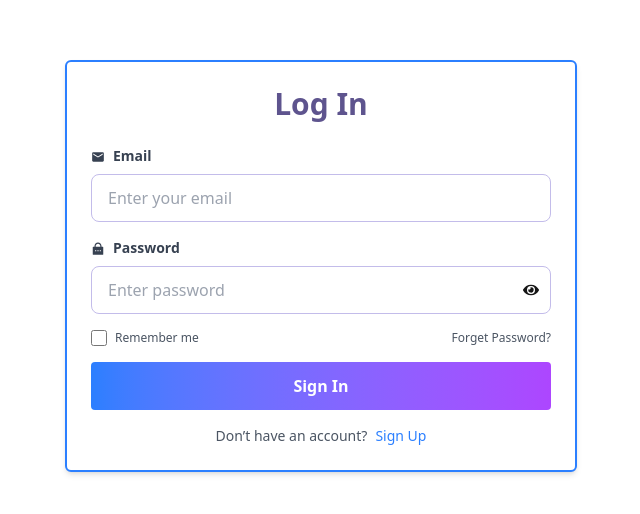
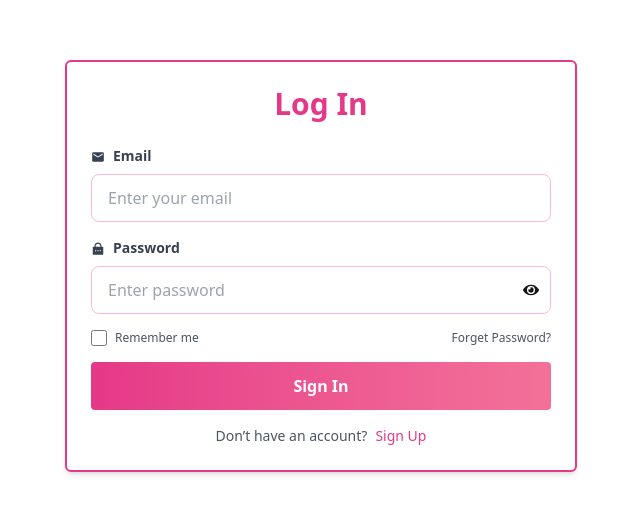
Before and after one commit to GriszlyExe/MyComMission, a Next.js app: page /login in a window 1280 px wide. Shown: the part 134-648 px from the top of the page, without its empty margins (319-959 px from the left). Built offline with nearby package versions, Linux system fonts and the light colour scheme; no server answers.

Commit message:
feat: remember me
- new theme

```diff
--- a/src/app/(auth)/LoginForm.tsx
+++ b/src/app/(auth)/LoginForm.tsx
@@ -41,10 +41,11 @@ export default function LoginForm({
 		actions: FormikHelpers<FormSchema>,
 	) => {
 		try {
-			const { email, password } = values;
+			const { email, password, rememberMe } = values;
 			const { user, token } = await loginService({
 				email,
 				password,
+				rememberMe,
 			});
 
 			if (token) {
@@ -72,7 +73,7 @@ export default function LoginForm({
 					</span>
 				</h1>
 				<Formik
-					initialValues={{ email: "", password: "" }}
+					initialValues={{ email: "", password: "", rememberMe: false }}
 					validationSchema={loginSchema}
 					onSubmit={handleSubmit}
 				>
@@ -158,7 +159,7 @@ export default function LoginForm({
 								<button
 									type="submit"
 									disabled={isSubmitting}
-									className={`w-full rounded px-4 py-3 text-white font-bold focus:outline-none hover:text-primary ${
+									className={`w-full rounded px-4 py-3 text-white font-bold focus:outline-none hover:text-accent hover:text-lg ${
 										isSubmitting
 											? "cursor-not-allowed bg-gray-400"
 											: "bg-gradient-to-r from-primary-content to-secondary-content hover:from-base-200 hover:to-base-300"
--- a/src/app/chat/page.tsx
+++ b/src/app/chat/page.tsx
@@ -1,4 +1,4 @@
-"use client"
+"use client";
 
 import React, { useEffect, useState } from "react";
 import TopNav from "@/app/ui/global/nav-bar";
@@ -15,11 +15,11 @@ const Page = () => {
 	const [showChatWindowMobile, setShowChatWindowMobile] = useState(false);
 	const isMobile = useMediaQuery({ maxWidth: 768 });
 
-  const userId = useAppSelector(state => state.user.user!.userId);
-  const rooms = useAppSelector(state => state.chat.chatRooms);
+	const userId = useAppSelector((state) => state.user.user!.userId);
+	const rooms = useAppSelector((state) => state.chat.chatRooms);
 	const dispatch = useAppDispatch();
 
-  const activeRoom = useAppSelector(state => state.chat.activeRoom);
+	const activeRoom = useAppSelector((state) => state.chat.activeRoom);
 	const activeRoomId = activeRoom?.chatRoomId || null;
 
 	useEffect(() => {
@@ -48,13 +48,17 @@ const Page = () => {
 			</div>
 
 			{/* content */}
-      <div className="mt-20 flex h-[90vh] md:h-[580px] rounded-xl flex-row bg-gray-100 w-full md:w-10/12 justify-around gap-3 p-3 overflow-hidden">
+			<div className="mt-20 flex h-[90vh] w-full flex-row justify-around gap-3 overflow-hidden rounded-xl bg-gray-100 p-3 md:h-[580px] md:w-10/12">
 				{/* Chat rooms list - shown always on desktop, conditionally on mobile */}
 				{(!isMobile || !showChatWindowMobile) && (
-          <div className="flex flex-col w-full md:w-1/4 gap-2 overflow-y-auto scrollbar-hidden p-3 bg-secondary rounded-lg">
+					<div className="flex w-full flex-col gap-2 overflow-y-auto rounded-lg bg-secondary p-3 scrollbar-hidden md:w-1/4">
 						{[...rooms]
-              .sort((a, b) => new Date(b.lastTimeStamp).getTime() - new Date(a.lastTimeStamp).getTime())
-              .map(room => (
+							.sort(
+								(a, b) =>
+									new Date(b.lastTimeStamp).getTime() -
+									new Date(a.lastTimeStamp).getTime(),
+							)
+							.map((room) => (
 								<ChatRoomItem
 									key={room.chatRoomId}
 									chatRoom={room}
@@ -66,11 +70,11 @@ const Page = () => {
 
 				{/* Chat window - shown always on desktop, conditionally on mobile */}
 				{(!isMobile || showChatWindowMobile) && (
-          <div className="flex flex-col w-full md:w-3/4 bg-secondary p-2 rounded-lg">
+					<div className="flex w-full flex-col rounded-lg bg-secondary p-2 md:w-3/4">
 						{isMobile && showChatWindowMobile && (
 							<button
 								onClick={handleBackToList}
-                className="flex items-center gap-1 mb-2 text-sm text-gray-600"
+								className="mb-2 flex items-center gap-1 text-sm text-gray-600"
 							>
 								<IoArrowBack /> Back to chats
 							</button>
@@ -78,7 +82,9 @@ const Page = () => {
 						{activeRoomId ? (
 							<ChatWindow />
 						) : (
-              !isMobile && <p>Select a chatroom</p>
+                            <p className="text-center text-lg font-semibold text-accent">
+                                Select a chat room
+                            </p>
 						)}
 					</div>
 				)}
--- a/src/app/ui/chat/ChatWindow.tsx
+++ b/src/app/ui/chat/ChatWindow.tsx
@@ -94,6 +94,7 @@ const ChatWindow = () => {
 
 		return () => {
 			socket.off("receiveMessage");
+			socket.disconnect();
 		};
 	}, [loggedInUserId, activeRoomId]);
 
--- a/src/app/ui/setting/edit-account-form.tsx
+++ b/src/app/ui/setting/edit-account-form.tsx
@@ -84,9 +84,9 @@ export default function EditAccountForm() {
 					{({ isSubmitting, errors, touched, setFieldValue }) => (
 						<Form className="space-y-2" autoComplete="off">
 							<div className="flex flex-col items-center">
-								<label className="mb-2 block text-sm font-bold text-gray-700">
+								{/* <label className="mb-2 block text-sm font-bold text-gray-700">
 									Profile Picture
-								</label>
+								</label> */}
 								<div className="h-24 w-24 overflow-hidden rounded-full border border-gray-300">
 									<img
 										src={
@@ -99,8 +99,8 @@ export default function EditAccountForm() {
 										height={100}
 									/>
 								</div>
-								<fieldset className="fieldset flex flex-col">
-									<legend className="fieldset-legend font-semibold">
+								<fieldset className="fieldset flex flex-col ">
+									<legend className="fieldset-legend font-semibold text-primary-content">
 										Pick a file
 									</legend>
 									<input
@@ -131,7 +131,7 @@ export default function EditAccountForm() {
 												reader.readAsDataURL(file);
 											}
 										}}
-										className="file-input file-input-primary ml-0 max-h-10 max-w-60 pl-0"
+										className="file-input file-input-accent ml-0 max-h-10 max-w-60 pl-0"
 									/>
 									<label className="fieldset-label font-semibold">
 										Max size 2MB
--- a/src/common/Schemas.ts
+++ b/src/common/Schemas.ts
@@ -8,6 +8,7 @@ export const loginSchema = yup.object().shape({
         .required("Email is required"),
 
     password: yup.string().required("Password is required"),
+    rememberMe: yup.boolean().required(),
 });
 
 export const adminLoginSchema = yup.object().shape({
--- a/src/service/authService.ts
+++ b/src/service/authService.ts
@@ -3,6 +3,7 @@ import { serverAddr } from ".";
 interface LoginSchema {
     email: string;
     password: string;
+    rememberMe: boolean;
 }
 
 interface TwoFASchema {
@@ -37,7 +38,7 @@ export const register = async (data: any) => {
 }
 
 
-export const loginService = async ({ email, password }: LoginSchema) => {
+export const loginService = async ({ email, password, rememberMe }: LoginSchema) => {
 
     try {
 
@@ -49,6 +50,7 @@ export const loginService = async ({ email, password }: LoginSchema) => {
             data: {
                 email,
                 password,
+                rememberMe,
             },
         };
 
--- a/tailwind.config.ts
+++ b/tailwind.config.ts
@@ -25,13 +25,14 @@ export default {
         themes: [
             {
                 myTheme: {
-          "primary-content": "#2b7fff",
-          "base-200": "#1447e6",
-          "secondary-content": "#ad46ff",
-          "base-300": "#8200db",
-          primary: "#5e548e",
-          secondary:"rgb(195, 188, 234)",
-          accent: "#231942",
+                    "primary-content": "#E53888",
+                    "base-200": "#DF0F70",
+                    "secondary-content": "rgb(243, 113, 153)",
+                    "base-300": "#EFA1B8",
+                    primary: "rgb(229, 56, 136)",
+                    // secondary: "rgb(243, 113, 153)",
+                    secondary: "#FFBACF",
+                    accent: "#790055",
                     neutral: "#272136",
                     "base-100": "#ffffff",
                     info: "#778ad4",
@@ -41,7 +42,7 @@ export default {
                     body: {
                         "background-color": "#ffffff",
                     },
-          chat:{
+                    chat: {
 
                     }
                 },
```
Also changed, not shown: src/hooks/useAuthRedirect.ts (+12 -5 lines). Lines whose indentation alone changed are shown as unchanged.
